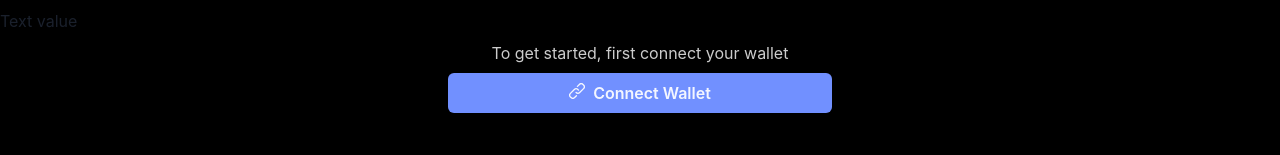
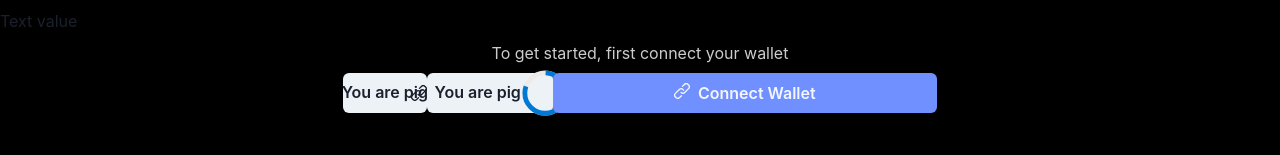
Before and after one commit to Labrys-Group/QUT-Capstone-2023, a Next.js app in the folder app/: page / in a window 1280 px wide. Shown: the part 439-594 px from the top of the page. Built offline with nearby package versions, Linux system fonts and the light colour scheme.

Commit message:
Create Test Primary Button Component

```diff
--- /dev/null
+++ b/app/components/PrimaryButton.tsx
@@ -0,0 +1,18 @@
+import { Button, ButtonProps } from '@chakra-ui/react'
+
+type InheritedProps = ButtonProps
+
+export type PrimaryButtonProps= InheritedProps &{
+    text: string
+    onClick(): void
+    price?: number
+}
+
+const PrimaryButton = ({text, onClick, price = 0.01, children, ...props}:PrimaryButtonProps) =>{
+
+    return (
+        <Button onClick={onClick} {...props}>{text} {children}</Button>
+    )
+}
+
+export default PrimaryButton
--- a/app/pages/index.tsx
+++ b/app/pages/index.tsx
@@ -7,9 +7,11 @@ import {
   Button,
   Center,
   Box,
-  Image
+  Image,
+  CircularProgress
 } from '@chakra-ui/react'
 import { LinkIcon } from '@chakra-ui/icons'
+import PrimaryButton from '@/components/PrimaryButton'
 
 const App = () => (
   <ChakraProvider resetCSS>
@@ -66,6 +68,8 @@ const App = () => (
       </Text>
       <Center border={0} borderRadius={0} opacity={1}>
         <Box width="45%" />
+        <PrimaryButton onClick={()=>{}} text={'You are pig'}/>
+        <PrimaryButton onClick={()=>{}} text={'You are pig'} leftIcon={<LinkIcon />}> <CircularProgress value={80} /></PrimaryButton>
         <Button
           variant="solid"
           size="md"
```
